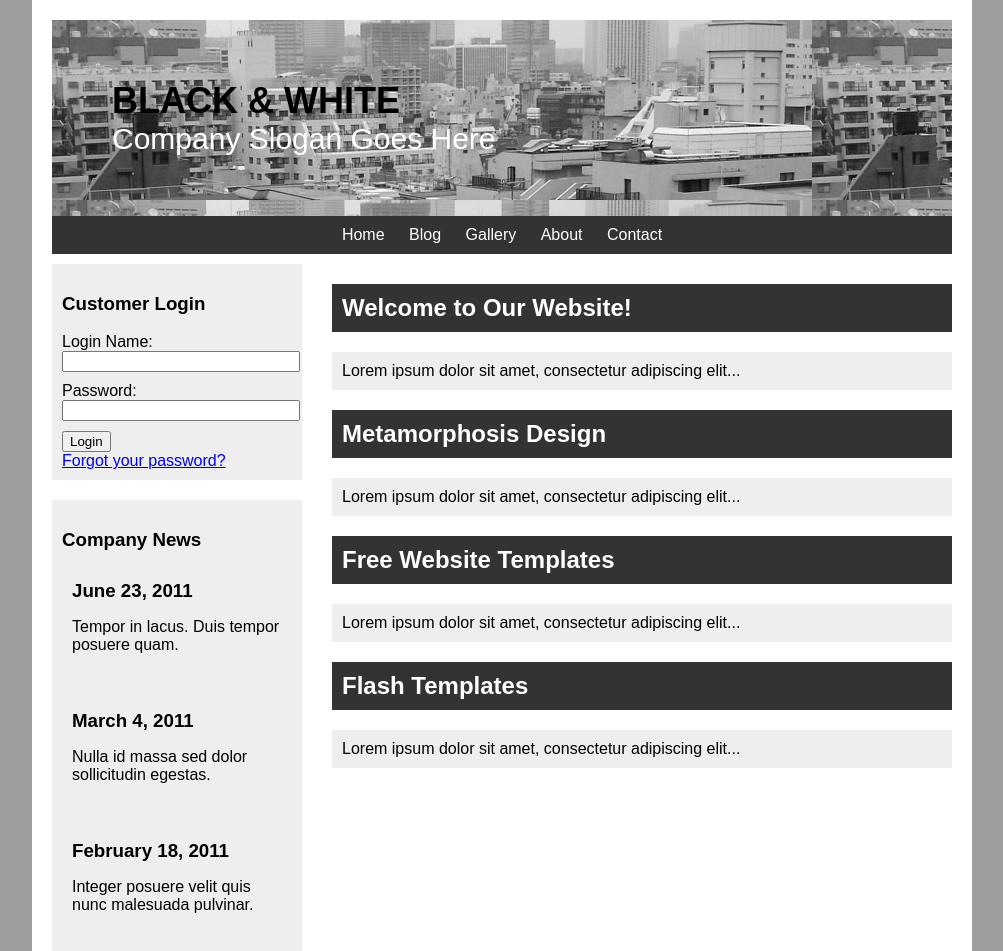
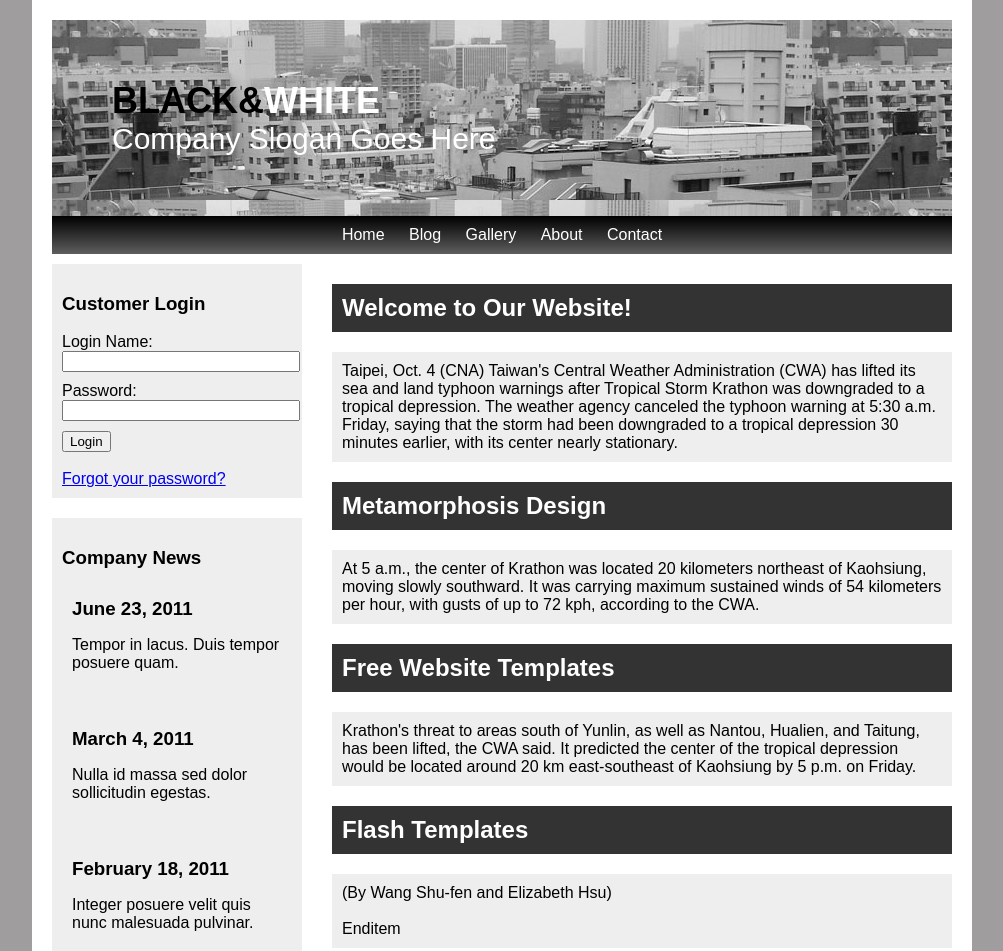
Before and after one commit to shnnnnowo/2024website, a plain HTML site: page hw001.html in a window 1280 px wide. Shown: the top 951 px of the page, without its empty margins (138-1141 px from the left). Drawn offline with Linux system fonts and the light colour scheme.

Commit message:
website2024

```diff
--- a/hw001.html
+++ b/hw001.html
@@ -27,7 +27,7 @@
             padding: 60px;
             text-align: left;
             color: rgb(0, 0, 0);
-             font-size: 30px;
+            font-size: 30px;
         }
         #header h1 {
             margin: 0;
@@ -39,7 +39,7 @@
         }
         #nav {
             text-align: center  ;
-            background-color: #333;
+            background: linear-gradient(to top, #5e5e5e, #000000);
             padding: 10px;
         }
         #nav a {
@@ -75,7 +75,7 @@
             text-align: center;
             margin-top: 20px;
             padding: 20px;
-            background-color: #333;
+            background: linear-gradient(to top, #5e5e5e, #000000);
             color: white;
         }
         .news-item {
@@ -102,7 +102,7 @@
     <div id="container">
         <!-- Header Section -->
         <div id="header">
-            <h1>BLACK & WHITE</h1>
+            <h1>BLACK&<font color="#FFFFFF">WHITE</font></h1>
             <p>Company Slogan Goes Here</p>
         </div>
 
@@ -125,6 +125,7 @@
                     <label for="password">Password:</label>
                     <input type="password" id="password" name="password">
                     <button type="submit">Login</button>
+                    <br>
                     <br>
                     <a href="#">Forgot your password?</a>
                 </form>
@@ -159,19 +160,24 @@
         <div id="main-content">
             <div class="section">
                 <h2>Welcome to Our Website!</h2>
-                <p>Lorem ipsum dolor sit amet, consectetur adipiscing elit...</p>
+                <p>Taipei, Oct. 4 (CNA) Taiwan's Central Weather Administration (CWA) has lifted its sea and land typhoon warnings after Tropical Storm Krathon was downgraded to a tropical depression.
+
+                    The weather agency canceled the typhoon warning at 5:30 a.m. Friday, saying that the storm had been downgraded to a tropical depression 30 minutes earlier, with its center nearly stationary.</p>
             </div>
             <div class="section">
                 <h2>Metamorphosis Design</h2>
-                <p>Lorem ipsum dolor sit amet, consectetur adipiscing elit...</p>
+                <p>At 5 a.m., the center of Krathon was located 20 kilometers northeast of Kaohsiung, moving slowly southward. It was carrying maximum sustained winds of 54 kilometers per hour, with gusts of up to 72 kph, according to the CWA.</p>
             </div>
             <div class="section">
                 <h2>Free Website Templates</h2>
-                <p>Lorem ipsum dolor sit amet, consectetur adipiscing elit...</p>
+                <p>Krathon's threat to areas south of Yunlin, as well as Nantou, Hualien, and Taitung, has been lifted, the CWA said. It predicted the center of the tropical depression would be located around 20 km east-southeast of Kaohsiung by 5 p.m. on Friday.</p>
             </div>
             <div class="section">
                 <h2>Flash Templates</h2>
-                <p>Lorem ipsum dolor sit amet, consectetur adipiscing elit...</p>
+                <p>(By Wang Shu-fen and Elizabeth Hsu)
+                <br>
+                <br>
+                Enditem</p>
             </div>
         </div>
 
```
